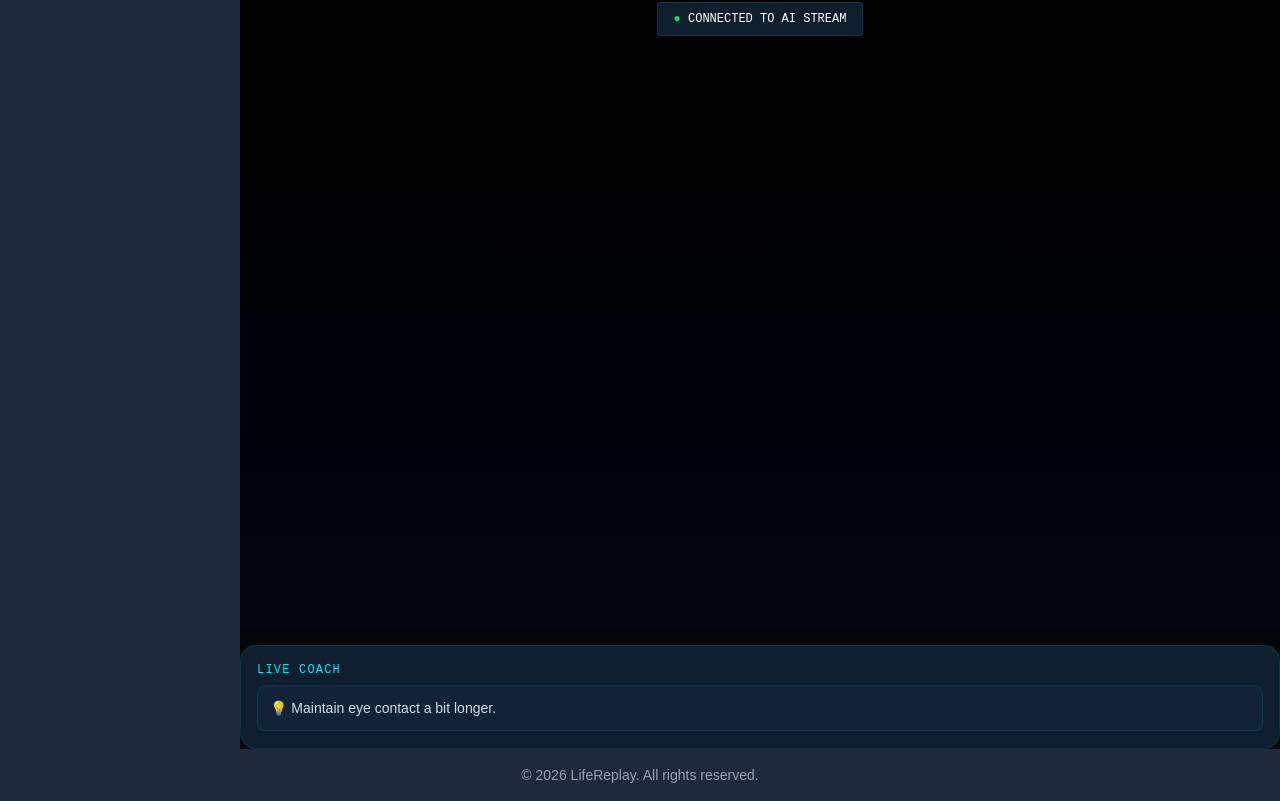
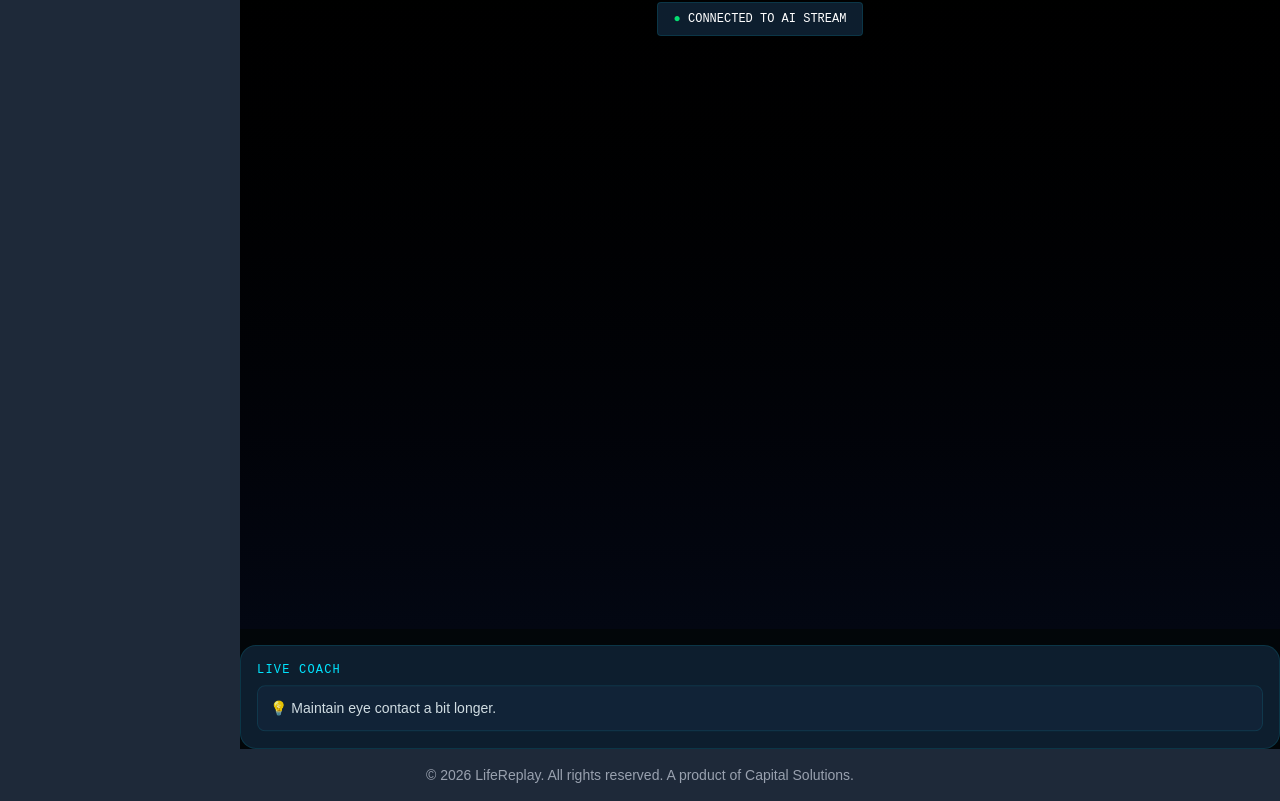
Before and after one commit to MwandikiAntony/LifeReplay, a Next.js app in the folder frontend/: page / in a window 1280 px wide. Shown: the part 987-1788 px from the top of the page. Built offline with nearby package versions, Linux system fonts and the light colour scheme; no server answers.

Commit message:
corrected bugs

```diff
--- a/frontend/src/components/hud/CameraBox.tsx
+++ b/frontend/src/components/hud/CameraBox.tsx
@@ -69,7 +69,7 @@ export default function CameraBox() {
     }
   }
 
-  /* ---------- Auto PiP when leaving /live ---------- */
+  /* ---------- Auto PiP when leaving live ---------- */
   useEffect(() => {
     const video = videoRef.current;
     if (!video) return;
@@ -90,7 +90,7 @@ export default function CameraBox() {
           await video.requestPictureInPicture();
           setPiP(true);
         } catch {
-          // browser may block without user gesture
+
         }
       }
     }
--- a/frontend/src/components/hud/NavigationHUD.tsx
+++ b/frontend/src/components/hud/NavigationHUD.tsx
@@ -103,7 +103,7 @@ export default function NavigationHUD() {
         </p>
       </div>
 
-      {/* WebSocket / AI status */}
+      {/* AI status */}
       <div className="flex justify-center mb-10">
         <WebSocketStatus />
       </div>
--- a/frontend/src/components/layout/Footer.tsx
+++ b/frontend/src/components/layout/Footer.tsx
@@ -1,7 +1,7 @@
 export default function Footer() {
   return (
     <footer className="bg-gray-800 text-gray-400 text-sm p-4 text-center mt-auto">
-      &copy; {new Date().getFullYear()} LifeReplay. All rights reserved.
+      &copy; {new Date().getFullYear()} LifeReplay. All rights reserved. A product of Capital Solutions.
     </footer>
   );
 }
```
